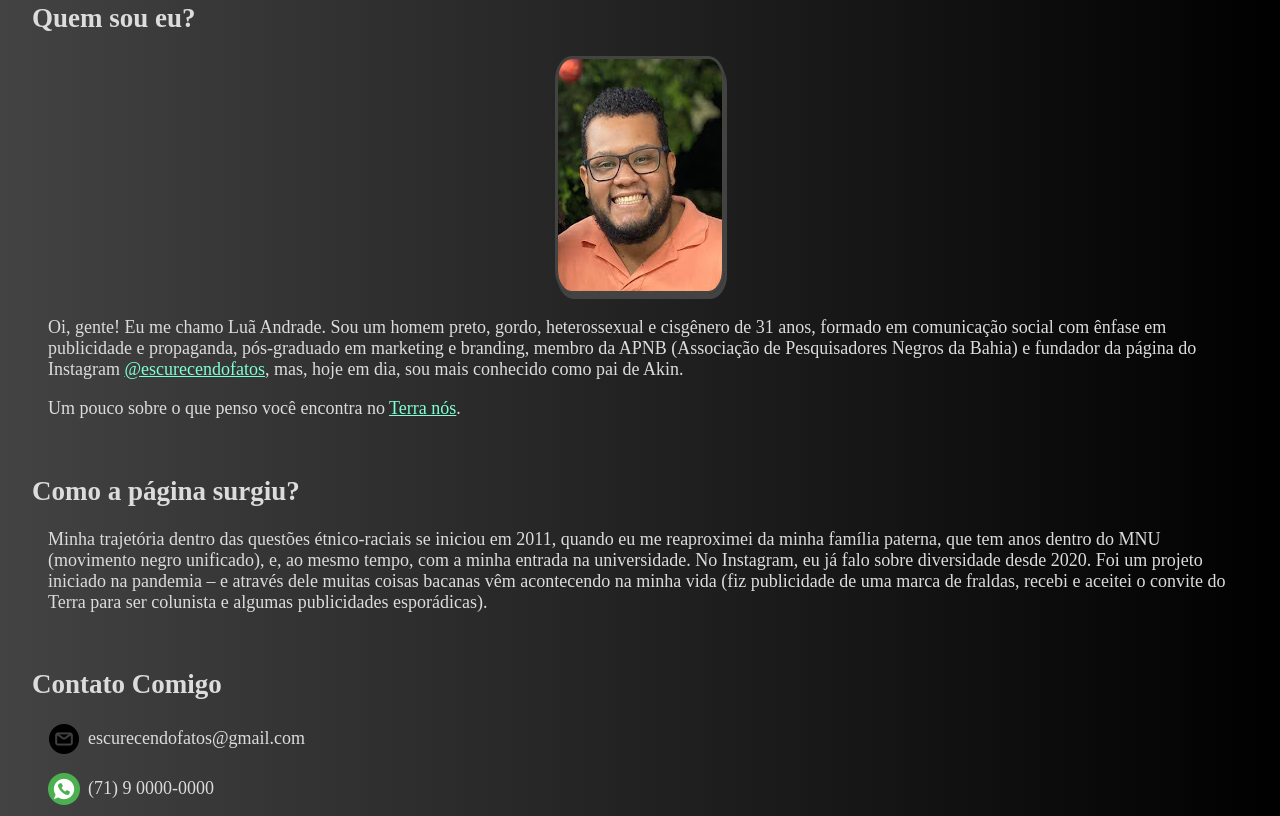
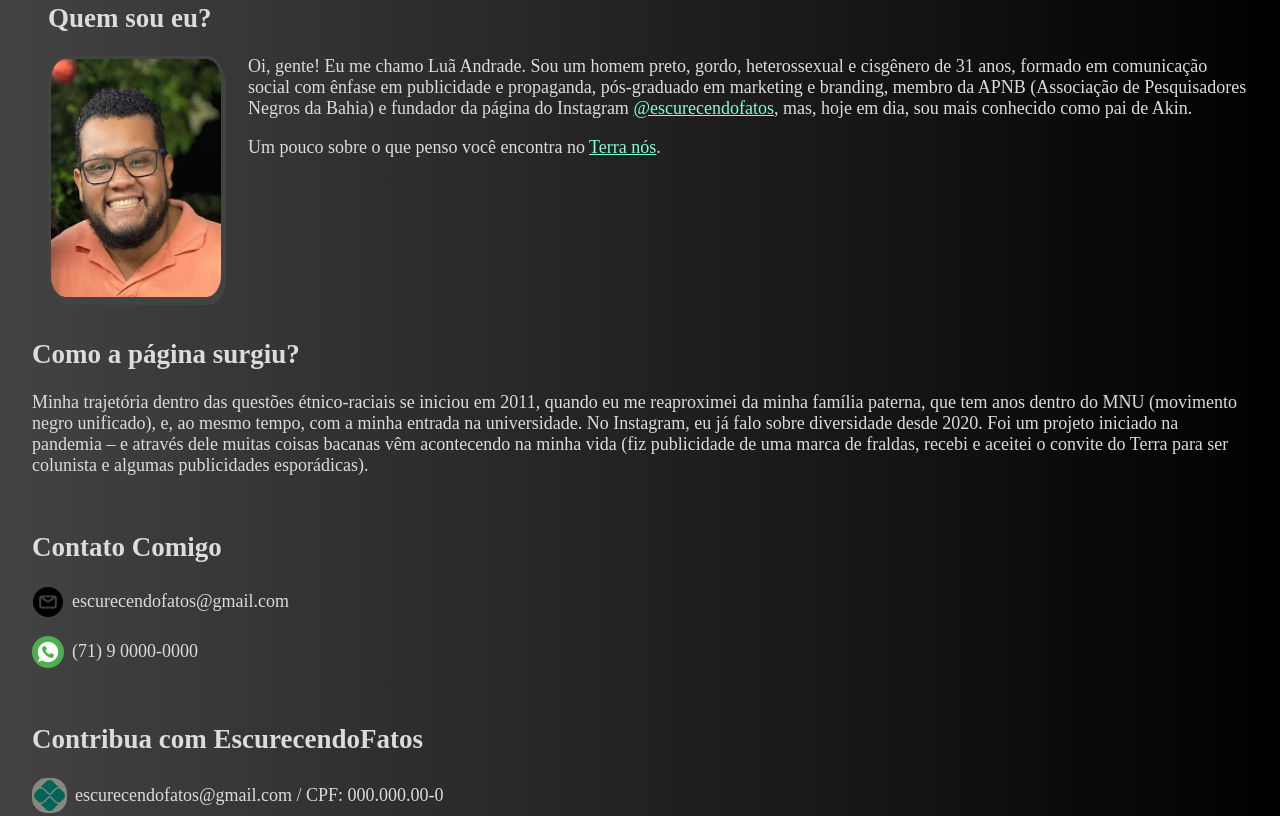
Before and after one commit to geicesousa/escurecendoFatos, a plain HTML site: page index.html in a window 1280 px wide. Shown: the part 332-1148 px from the top of the page. Drawn offline with Linux system fonts and the light colour scheme.

Commit message:
atualização text

```diff
--- a/index.html
+++ b/index.html
@@ -68,9 +68,7 @@
     <section class="perfil">
         <div class="perfil-quem">
             <h2>Quem sou eu? </h2>
-            <center>
             <img class="perfil-img" src="luã.png" alt="foto de luã sorrindo de óculos de grau e camisa polo laranja">
-            </center>
 
             <p> Oi, gente! Eu me chamo Luã Andrade. Sou um homem preto, gordo, heterossexual e cisgênero de 31 anos, formado em comunicação social com ênfase em publicidade e propaganda, pós-graduado em marketing e branding, membro da APNB (Associação de Pesquisadores Negros da Bahia) e fundador da página do Instagram <a href="https://www.instagram.com/escurecendofatos/" target="_blank">@escurecendofatos</a>, mas, hoje em dia, sou mais conhecido como pai de Akin.
             </p>
@@ -91,11 +89,11 @@
             <h2>Contato Comigo</h2>
 
             <p>
-                <img src="e-mail.png" alt="imagem carta"> escurecendofatos@gmail.com
+                <img class="img-contato" src="e-mail.png" alt="imagem carta"> escurecendofatos@gmail.com
             </p>
 
             <p>
-                <img src="bolha-de-bate-papo.png" alt="logo whatsapp"> (71) 9 0000-0000
+                <img class="img-contato" src="bolha-de-bate-papo.png" alt="logo whatsapp"> (71) 9 0000-0000
             </p>
         </div>
 
@@ -110,7 +108,7 @@
 </body>
 
 <footer>
-    <h6>Desenvolvido por <a href="https://github.com/Geice-Sousa" target="_blank">Geice Sousa</a></h6>
+    <h6>Desenvolvido por <a class="link-github" href="https://github.com/Geice-Sousa" target="_blank">Geice Sousa</a></h6>
     <h6>Todos os direitos reservados &copy; 2022.</h6>
 </footer>
 </html>
--- a/style.css
+++ b/style.css
@@ -42,8 +42,9 @@ body {
     flex-direction: column;
     gap: 1rem;
 }
-.perfil div p{
+.perfil-quem{
     margin-left: 1rem;
+    text-align: left;
 }
 
 .perfil-img{
@@ -53,7 +54,7 @@ body {
 
 }
 
-.perfil a{
+.perfil-quem a{
     text-decoration: underline;
     color: aquamarine;
 }
@@ -63,11 +64,16 @@ body {
     align-items: center;
     gap: .5rem;
 }
-.perfil p img{
+.img-contato{
     width: 2rem;
-    text-align: center;
 }
-.pix img{
+.perfil-img{
+    width: 170px;
+    height: 238px;
+    float: left;
+    margin-right: 1.5rem;
+}
+.perfil-pix img{
     width: 35px;
     vertical-align:middle;
     border-radius: 15px;
@@ -75,17 +81,16 @@ body {
 
 h6{
     text-align: center;
-    /* vertical-align: bottom; */
     margin: 0px;
     font-family: monospace;
     line-height: .9rem;
 }
 
-a{
+.link-github{
     color: white;
     text-decoration: none;
 }
-a:hover{
+.link-github:hover{
     font-size: medium;
 }
 
```
